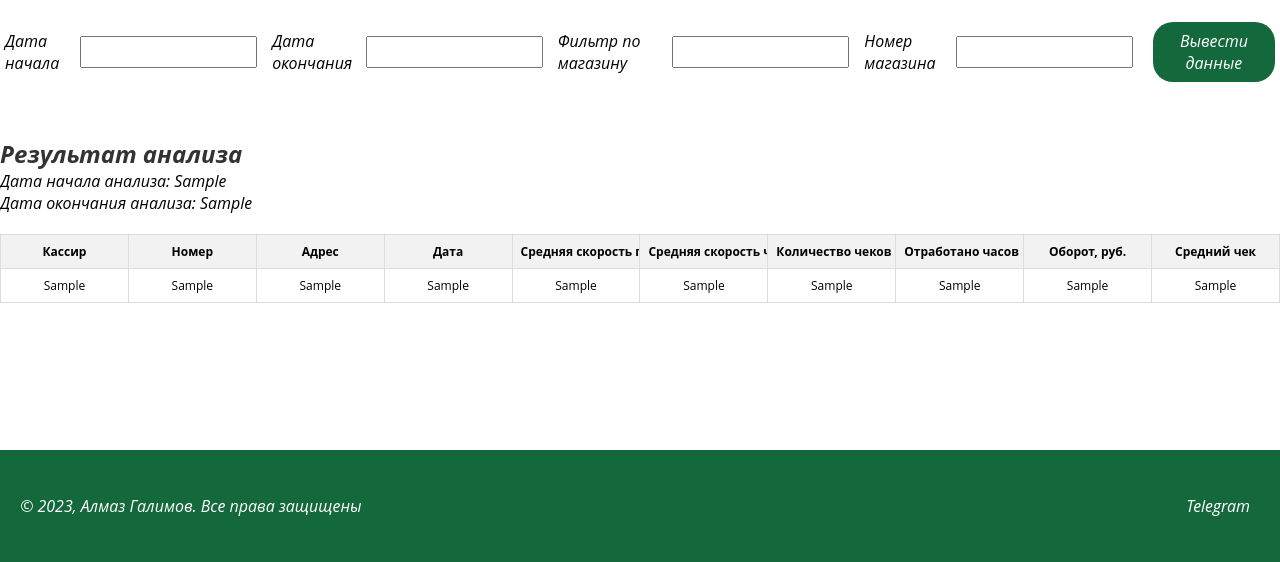
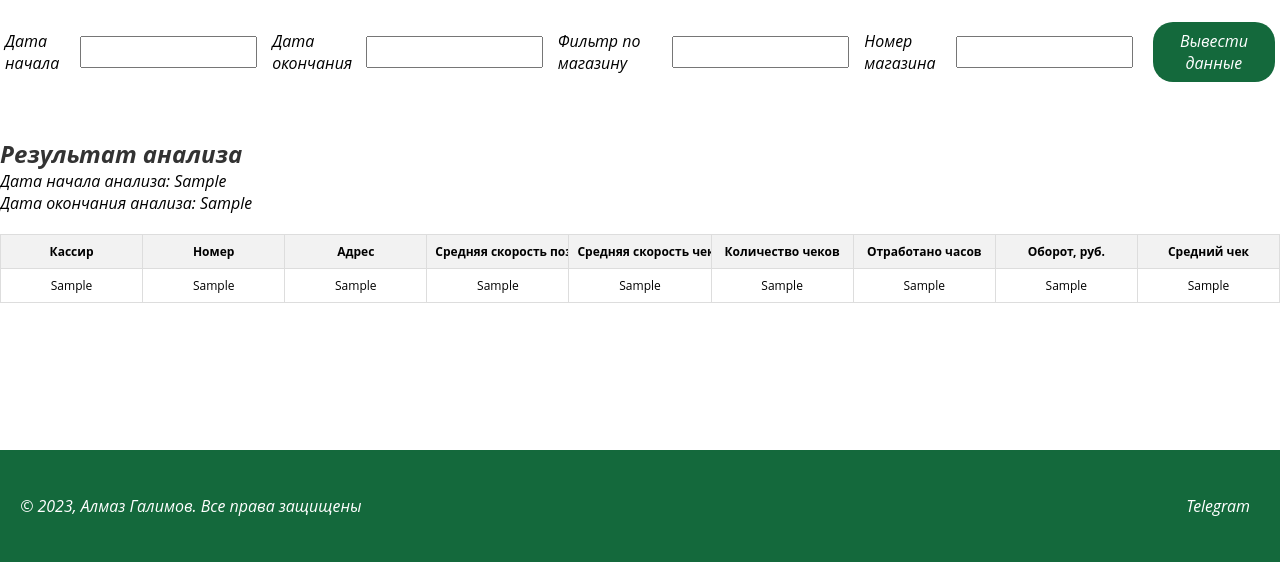
Before and after one commit to SoulStalker/WebSetSpeed, a Django app: template set_reports/cashierspeed/templates/index.html in a window 1280 px wide. Shown: the part 238-800 px from the top of the page. Run offline with Django 3.2, Linux system fonts and the light colour scheme; the template is opened without the code that fills it: most values are stand-ins (such as "Sample title", 1, 10 or a date in 2020); form fields are guessed from the names that the template uses; some web fonts are replaced.

Commit message:
Поправил работу с периодом

```diff
--- a/set_reports/cashierspeed/analyzer.py
+++ b/set_reports/cashierspeed/analyzer.py
@@ -92,6 +92,7 @@ class DataAnalyzer:
 
             row = cashier + (shop_number, settings.SE[shop_number], date, position_speed, check_speed, total_check_count,
                              worked_hours, total_check_sum, average_check)
+            print(row)
             self.summary_data.append(row)
 
     def export_summary_to_excel(self, exporter):
--- a/set_reports/cashierspeed/templates/index.html
+++ b/set_reports/cashierspeed/templates/index.html
@@ -47,7 +47,7 @@
           <th>Кассир</th>
           <th>Номер</th>
           <th>Адрес</th>
-          <th>Дата</th>
+<!--          <th>Дата</th>-->
           <th>Средняя скорость позиции</th>
           <th>Средняя скорость чека</th>
           <th>Количество чеков</th>
@@ -62,7 +62,7 @@
             <td>{{ row.0 }}</td>
             <td>{{ row.1 }}</td>
             <td>{{ row.2 }}</td>
-            <td>{{ row.3 }}</td>
+<!--            <td>{{ row.3 }}</td>-->
             <td>{{ row.4 }}</td>
             <td>{{ row.5 }}</td>
             <td>{{ row.6 }}</td>
```
Also changed, not shown: set_reports/cashierspeed/forms.py (line endings or trailing spaces), set_reports/cashierspeed/views.py (line endings or trailing spaces).
